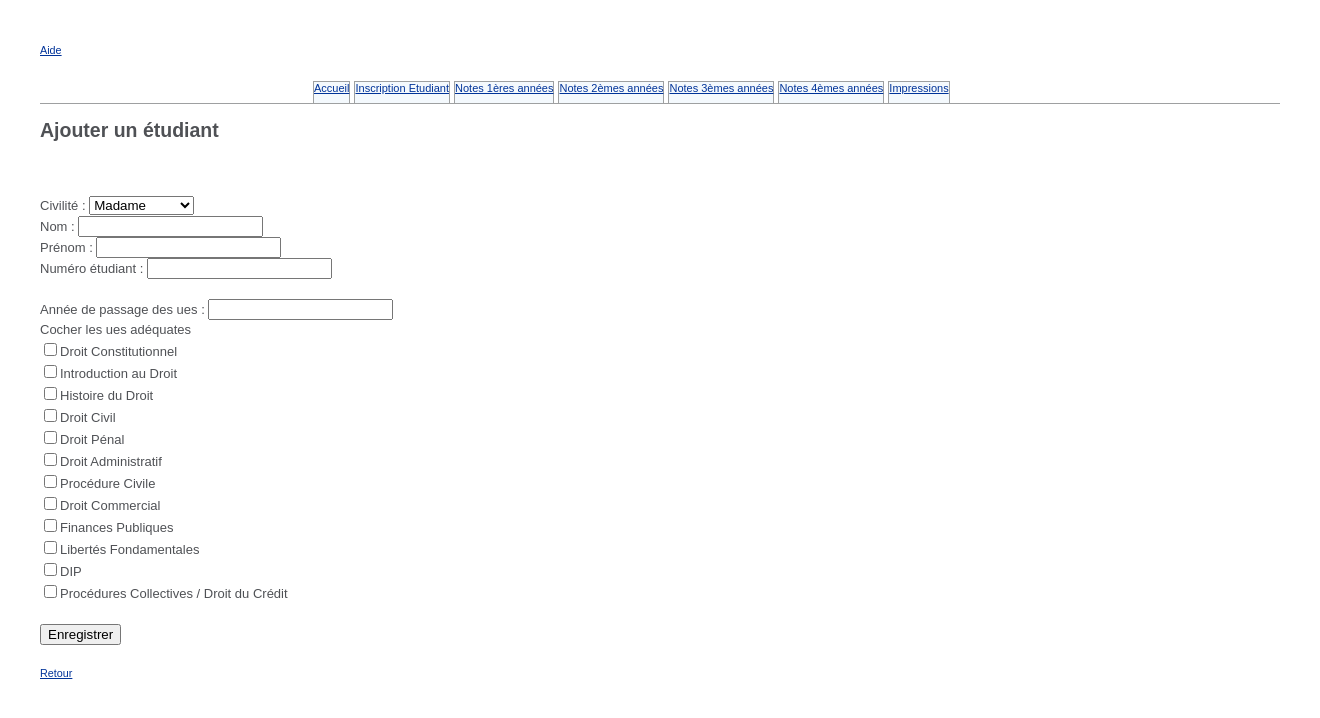
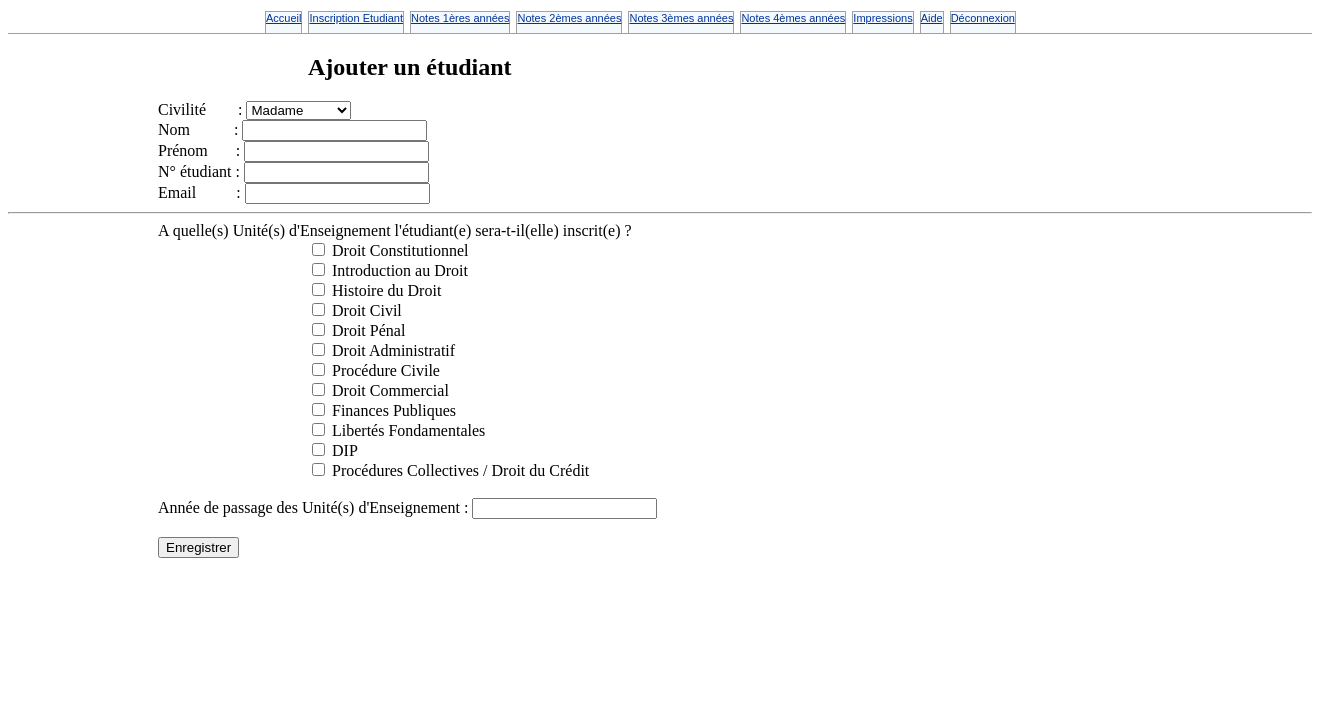
Before and after one commit to Fatine/GestionDeNotes, a CodeIgniter app: page /GestionDeNotes/index.php/modify/add_student in a window 1320 px wide. Shown: the top 718 px of the page. Run offline with CodeIgniter, Linux system fonts and the light colour scheme; data comes from the database, SQL or seed files in the repository; some libraries are stand-ins or nearby versions.

Commit message:
ajout onglets, améliorations interface

```diff
--- a/CodeIgniter_FILES/application/views/add_student.php
+++ b/CodeIgniter_FILES/application/views/add_student.php
@@ -1,9 +1,10 @@
+<div class="decalage">
 <?php
 /**
 * views/add_student.php : vue de l'ajout d'un étudiant
 * @author Fatine Nakkoubi
 */
-	echo '<h2> Ajouter un étudiant </h2></br>';echo '</br>';
+	echo '<h2 class="decalage"> Ajouter un étudiant </h2>';
 
 	//Ouverture du formulaire
 	echo form_open('modify/add');
@@ -15,44 +16,45 @@
 	 'Mademoiselle'=>'Mademoiselle',
 	 'Monsieur'=>'Monsieur'
 	);
-	echo form_label("Civilité : ");
+	echo form_label("Civilité &nbsp;&nbsp;&nbsp;&nbsp;&nbsp;&nbsp; : ");
 	echo form_dropdown("title",$titles);
 	echo '</br>';
-	echo form_label("Nom : ");
+	echo form_label("Nom &nbsp;&nbsp;&nbsp;&nbsp;&nbsp;&nbsp;&nbsp;&nbsp;&nbsp; : ");
 	echo form_input('lastname');
 	echo '</br>';
 
-	echo form_label("Prénom : ");
+	echo form_label("Prénom &nbsp;&nbsp;&nbsp;&nbsp;&nbsp;  :    ");
 	echo form_input('firstname');
 	echo '</br>';
 
-	echo form_label("Numéro étudiant : ");
+	echo form_label("N° étudiant : ");
 	echo form_input('numero_etu');
 	echo '</br>';
-	/*
-	echo form_label("Email : ");
-	echo form_input('email');*/
+
+	echo form_label("Email  &nbsp;&nbsp;&nbsp;&nbsp;&nbsp;&nbsp;&nbsp;&nbsp;  : ");
+	echo form_input('email');
+
 	echo '</br>';
-
-	echo form_label("Année de passage des ues : ");
-	echo form_input('annee');
-	echo '</br>';
-
-	echo 'Cocher les ues adéquates';
-	echo '</br>';
+	echo'</div><hr><div class="decalage">';
+	echo 'A quelle(s) Unité(s) d\'Enseignement l\'étudiant(e) sera-t-il(elle) inscrit(e) ?';
+	echo '</br><div class="decalage">';
 
 	foreach($query->result() as $row){
 ?>
-		<input type="checkbox"name="ue[]" value="<?php echo $row->name;?>"><?php echo $row->name.'</br>';?>
+		<input type="checkbox"name="ue[]" value="<?php echo '&nbsp;'.$row->name;?>"><?php echo '&nbsp;'.$row->name.'</br>';?>
 <?php
 	}
+	echo '</div></br>';
+
+	echo form_label("Année de passage des Unité(s) d'Enseignement : ");
+	echo form_input('annee');
+
 	echo '</br>';
-
+	echo '</br>';
 	//Génération du bouton submit
 	echo form_submit("submit","Enregistrer");
 
 	//Fermeture du formulaire
 	echo form_close();
-
-	echo '<h5><a href="http://localhost/GestionDeNotes/CodeIgniter_FILES/index.php/students" title="Retour">Retour</a></h5>';
 ?>
+</div>
--- a/CodeIgniter_FILES/application/views/header.php
+++ b/CodeIgniter_FILES/application/views/header.php
@@ -27,7 +27,6 @@
 <head>
 	<meta charset="utf-8">
 	<title>Gestionnaire de notes</title>
-<h5><a href="http://localhost/GestionDeNotes/CodeIgniter_FILES/index.php/aide" title="Aide"-->Aide</a></h5>
 	<style type="text/css">
 
 	::selection{ background-color: #E13300; color: white; }
@@ -43,15 +42,15 @@
 		   left : 50%;
 		   margin-top : 0;
 		   width : 1000px;
-		   margin-left : -350px; /* la moitié de width */
+		   margin-left : -400px; /* la moitié de width */
 	}
 
 	#onglets li{
 		    float : left;
 		    height : 21px; /* à modifier suivant la taille de la police pour centrer le texte dans l'onglet */
 		    background-color: #F4F9FD;
-		    margin : 2px 2px 0 2px !important;  /* Pour les navigateurs autre que IE */
-		    margin : 1px 2px 0 2px;  /* Pour IE  */
+		    margin : 2px 2px 0 4px !important;  /* Pour les navigateurs autre que IE */
+		    margin : 1px 2px 0 4px;  /* Pour IE  */
 		    border : 1px solid #9EA0A1;
 	}
 
@@ -74,11 +73,15 @@
 		   border-bottom : 1px solid #9EA0A1;
 		   padding-bottom : 25px;
 	}
-	body {
+
+	#body {
 		background-color: #fff;
-		margin: 40px;
+		//margin: 40px;
 		font: 13px/20px normal Helvetica, Arial, sans-serif;
-		color: #4F5155;
+		//color: #4F5155;
+	}
+	.decalage {
+		margin-left : 150px
 	}
 
 	a {
--- a/CodeIgniter_FILES/application/views/menu.php
+++ b/CodeIgniter_FILES/application/views/menu.php
@@ -9,7 +9,9 @@
        		"Notes 2èmes années",
        		"Notes 3èmes années",
        		"Notes 4èmes années",
-       		"Impressions");
+       		"Impressions",
+       		"Aide",
+       		"Déconnexion",);
         $tab_menu_lien = array(
         		"http://localhost/GestionDeNotes/CodeIgniter_FILES/",
         		"http://localhost/GestionDeNotes/CodeIgniter_FILES/index.php/modify/add_student/",
@@ -17,7 +19,9 @@
         		"",
         		"",
         		"",
-        		"http://localhost/GestionDeNotes/CodeIgniter_FILES/index.php/impressions" );
+        		"http://localhost/GestionDeNotes/CodeIgniter_FILES/index.php/impressions",
+        		"http://localhost/GestionDeNotes/CodeIgniter_FILES/index.php/aide",
+        		"http://localhost/GestionDeNotes/CodeIgniter_FILES/index.php/auth/logout/");
 
         // informations sur la page
         $info = pathinfo($_SERVER['PHP_SELF']);
```
Also changed, not shown: CodeIgniter_FILES/application/views/impressions.php (+16 -6 lines), CodeIgniter_FILES/application/views/welcome.php (+8 -8 lines).
